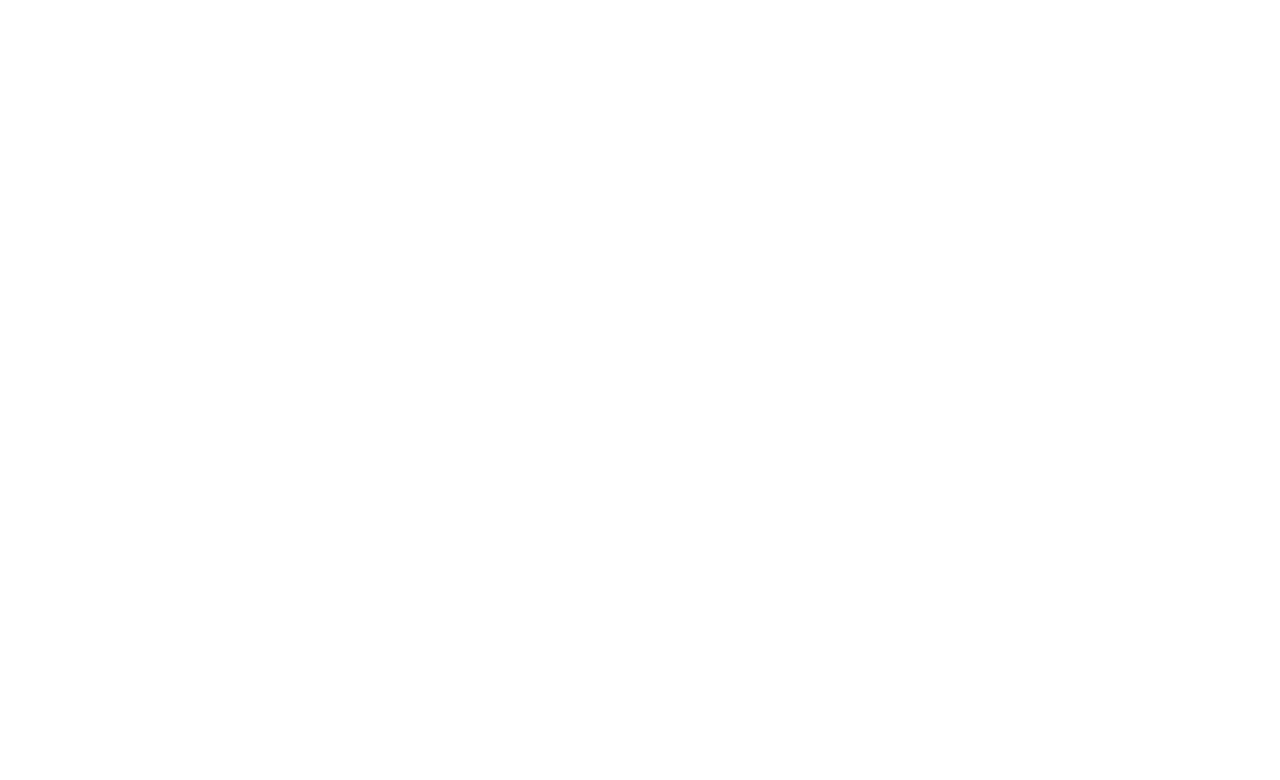
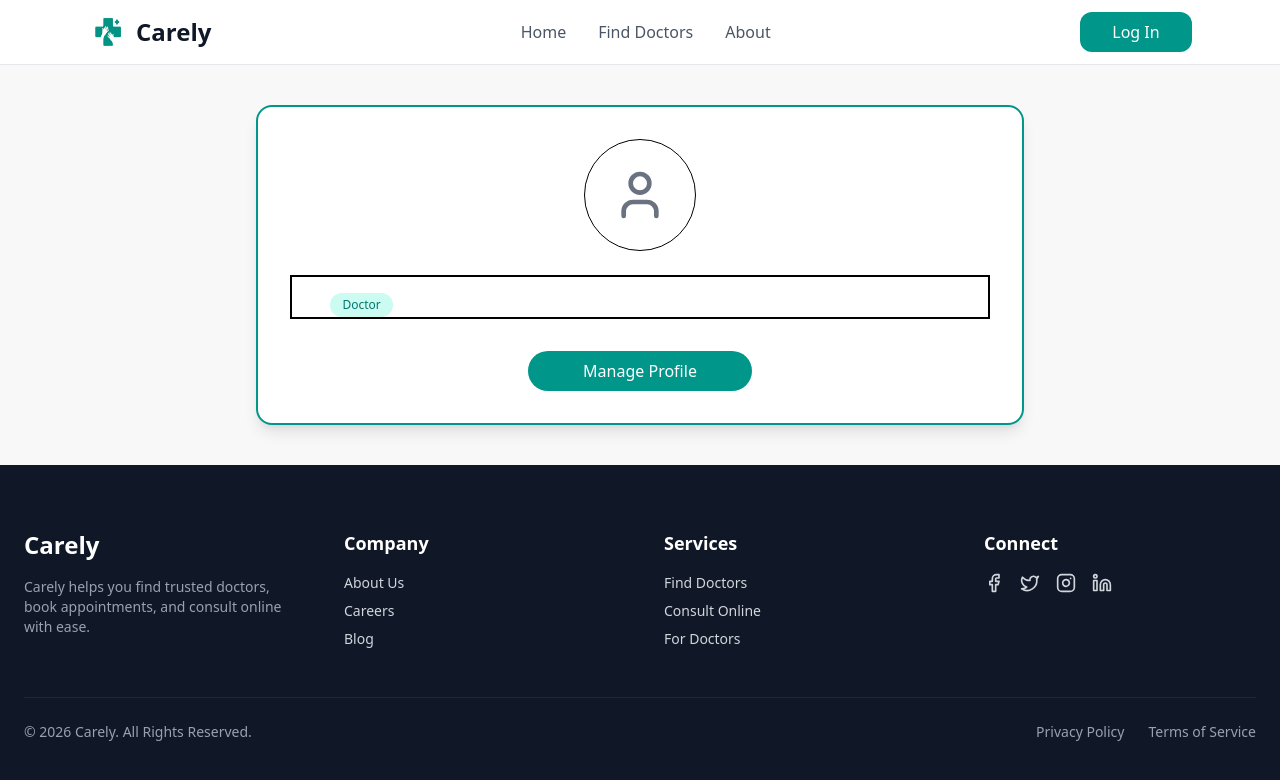
Before and after one commit to kajolsinghme/carely, a React (Vite) app in the folder frontend/: page /profile in a window 1280 px wide. Before the commit this address had no page. Shown: the top 780 px of the page. Built offline with nearby package versions, Linux system fonts and the light colour scheme.

Commit message:
feat: add Profile page with user information display and navigation functionality

```diff
--- a/frontend/src/App.tsx
+++ b/frontend/src/App.tsx
@@ -6,6 +6,7 @@
 import Payment from "./pages/Payment";
 import Login from "./pages/Login";
 import Signup from "./pages/Signup";
+import Profile from "./pages/Profile";
 
 const App = () => {
   return (
@@ -19,6 +20,7 @@
         <Route path="/login" element={<Login/>}/>
         <Route path="/signup" element={<Signup/>}/>
         <Route path="/about" element={<About />} />
+        <Route path="/profile" element={<Profile/>}/>
       </Routes>
     </Router>
   );
--- a/frontend/src/pages/Doctors.tsx
+++ b/frontend/src/pages/Doctors.tsx
@@ -90,20 +90,9 @@
         </div>
 
         {/* Filters */}
-        <div className="bg-white border border-gray-200 rounded-2xl shadow-lg p-6 mb-8 max-w-6xl mx-auto">
-          <div className="grid grid-cols-1 sm:grid-cols-2 lg:grid-cols-5 gap-6">
-            {/* Location */}
-            <div>
-              <label className="block text-sm font-semibold text-gray-700 mb-2">
-                Location
-              </label>
-              <select className="w-full h-12 px-4 rounded-xl border border-gray-300 focus:outline-none focus:ring-2 focus:ring-teal-500">
-                <option>All Locations</option>
-                <option>Delhi</option>
-                <option>Mumbai</option>
-                <option>Bangalore</option>
-              </select>
-            </div>
+        <div className="bg-white border border-gray-200 rounded-2xl shadow-lg p-6 mb-8 max-w-3xl mx-auto">
+          <div className="grid grid-cols-1 sm:grid-cols-2 lg:grid-cols-5 gap-12">
+
 
             {/* Illness */}
             <div>
--- /dev/null
+++ b/frontend/src/pages/Profile.tsx
@@ -0,0 +1,65 @@
+// import { useEffect } from "react";
+import { useNavigate } from "react-router-dom";
+import Navbar from "../components/Navbar";
+import Footer from "../components/Footer";
+import { User } from "lucide-react";
+// import { User } from "lucide-react";
+
+const Profile = () => {
+  const navigate = useNavigate();
+  const profilePhoto = false;
+
+  return (
+    <>
+      <Navbar />
+
+      <div className=" bg-[#f8f8f8] py-10">
+        <div className="max-w-3xl mx-auto border-2  border-teal-600 bg-white rounded-2xl shadow-lg p-8">
+
+          {/* Profile Image */}
+          <div className="flex items-center justify-center">
+            <div className="w-28 h-28 border rounded-full overflow-hidden flex items-center justify-center">
+              {profilePhoto ? (
+                <img
+                  src={profilePhoto}
+                  alt="Profile"
+                  className="w-full h-full object-cover"
+                />
+              ) : (
+                <User className="w-14 h-14 text-gray-500" />
+              )}
+            </div>
+          </div>
+
+          <div className="grid grid-cols-1 md:grid-cols-2 lg:grid-cols-5 border-2 mt-6">
+            {/* Info */}
+            <div className="text-center space-y-2">
+              <h2 className="text-xl font-semibold text-gray-900"></h2>
+
+              <p className="text-sm text-gray-600"></p>
+
+              <span className="inline-block mt-2 px-3 py-1 text-xs font-medium rounded-full bg-teal-100 text-teal-700">
+                Doctor
+              </span>
+            </div>
+          </div>
+
+          {/* Actions */}
+          <div className="mt-8 flex justify-center ">
+            <button
+              onClick={() => navigate("/profile/edit")}
+              className="w-56 bg-teal-600 text-white rounded-full py-2 font-medium hover:opacity-90 transition"
+            >
+              Manage Profile
+            </button>
+          </div>
+
+        </div>
+      </div>
+
+      <Footer />
+    </>
+  );
+};
+
+export default Profile;
```
